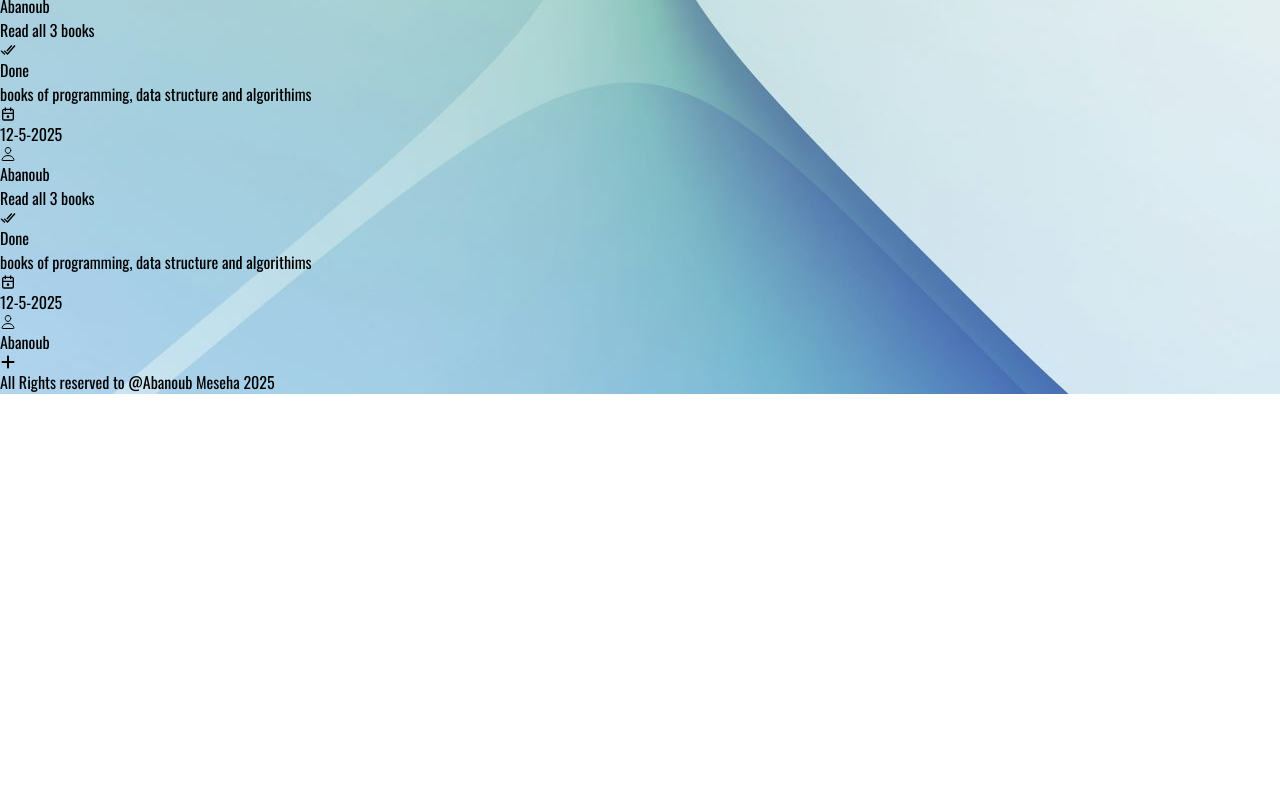
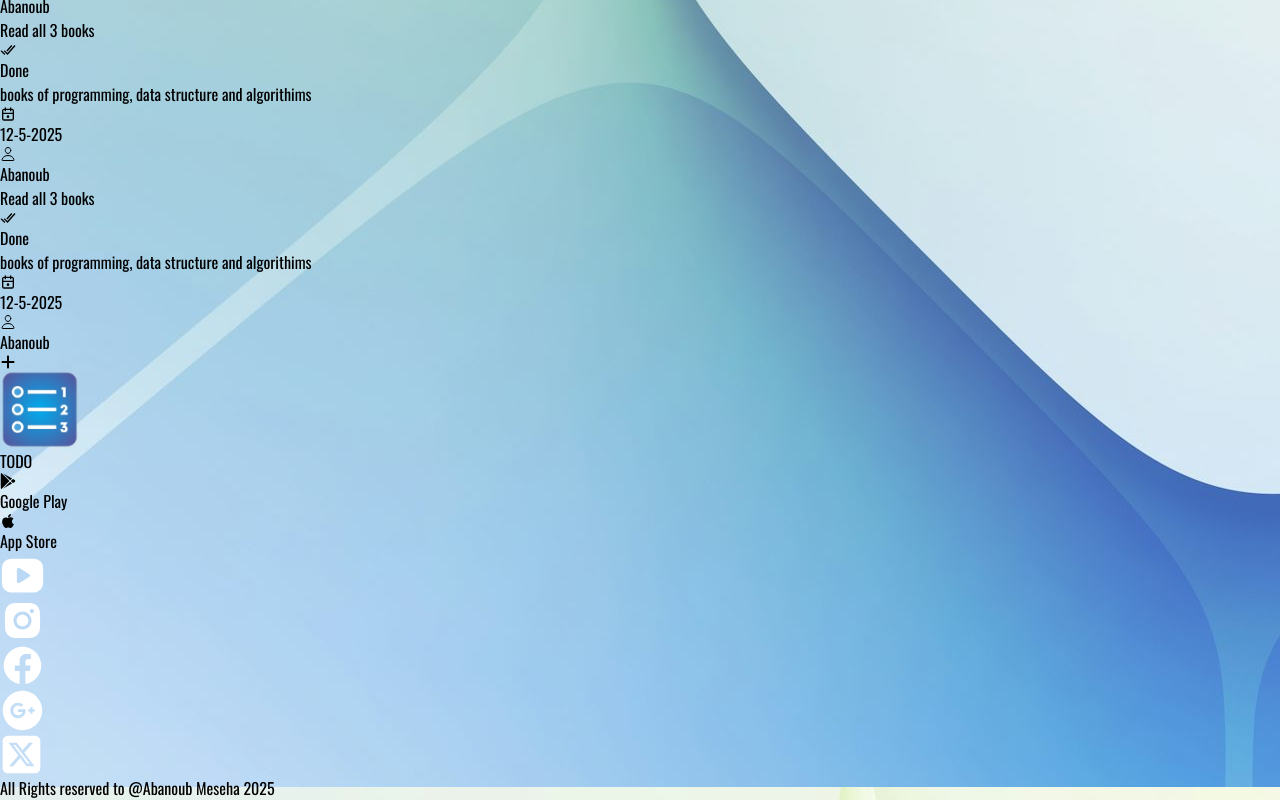
Before and after one commit to Abanoob-Meseha/BEBOSTORE, a Next.js app: page / in a window 1280 px wide. Shown: the part 7213-8013 px from the top of the page. Before the commit the page ends 7607 px from the top, so only its background shows below. Built offline with nearby package versions, Linux system fonts and the light colour scheme.

Commit message:
Added: Footer upgrade

```diff
--- a/src/components/Footer/Footer.tsx
+++ b/src/components/Footer/Footer.tsx
@@ -1,13 +1,43 @@
+import Image from "next/image";
 import Link from "next/link";
+import { TbBrandYoutubeFilled } from "react-icons/tb";
+import { AiFillInstagram } from "react-icons/ai";
+import { RiFacebookCircleFill } from "react-icons/ri";
+import { AiFillGooglePlusCircle } from "react-icons/ai";
+import { FaSquareXTwitter } from "react-icons/fa6";
+import { FaGooglePlay } from "react-icons/fa";
+import { FaAppStoreIos } from "react-icons/fa";
+import { FaApple } from "react-icons/fa";
 
 const Footer = () => {
+  const iconStyle: string =
+    "bg-blue-900 p-2 rounded-full cursor-pointer hover:-translate-x-1 hover:bg-blue-950";
   return (
-    <footer className="fixed bg-slate-50 bottom-0 left-1/2 w-fit px-4 -translate-x-1/2 text-center shadow-md rounded-lg mt-10">
-      <h1>
+    <footer className="relative bg-white w-full pt-4 text-center shadow-2xl mt-10 flex flex-col items-center">
+      <div className="flex items-center gap-2">
+        <Image src="/logo.png" alt="todo icon" width={80} height={80} />
+        <h1 className="text-6xl font-bold">TODO</h1>
+      </div>
+      <div className="flex items-center gap-4 my-4">
+        <Link href={""} className="p-2 bg-black flex gap-1 text-white rounded-lg items-center">
+          <FaGooglePlay /> Google Play
+        </Link>
+        <Link href={""} className="p-2 bg-black flex gap-1 text-white rounded-lg items-center">
+          <FaApple /> App Store
+        </Link>
+      </div>
+      <div className="flex flex-row my-4 gap-3 items-center">
+        <TbBrandYoutubeFilled size={45} className={iconStyle} color="white" />
+        <AiFillInstagram size={45} color="white" className={iconStyle} />
+        <RiFacebookCircleFill size={45} color="white" className={iconStyle} />
+        <AiFillGooglePlusCircle size={45} color="white" className={iconStyle} />
+        <FaSquareXTwitter size={43} color="white" className={iconStyle} />
+      </div>
+      <h1 className="w-full bg-blue-950 py-2">
         All Rights reserved to{" "}
         <Link
           href="https://www.linkedin.com/in/abanoob-meseha"
-          className="text-blue-950 font-bold"
+          className="text-white font-bold"
         >
           @Abanoub Meseha
         </Link>{" "}
--- a/src/components/Navbar/Navbar.tsx
+++ b/src/components/Navbar/Navbar.tsx
@@ -14,7 +14,7 @@ const Navbar = () => {
   const dispatch = useDispatch();
 
   return (
-    <div className="sticky top-0 w-[95%] bg-white p-4 mx-auto rounded-xl shadow-2xl flex items-center justify-between">
+    <div className="sticky top-0 w-[95%] bg-white p-4 mx-auto rounded-xl shadow-2xl flex items-center justify-between z-50">
       <Link href={"/"} className="flex items-center gap-2">
         <Image src="/logo.png" alt="todo icon" width={40} height={40} />
         <h1 className="text-3xl font-bold">TODO</h1>
```
